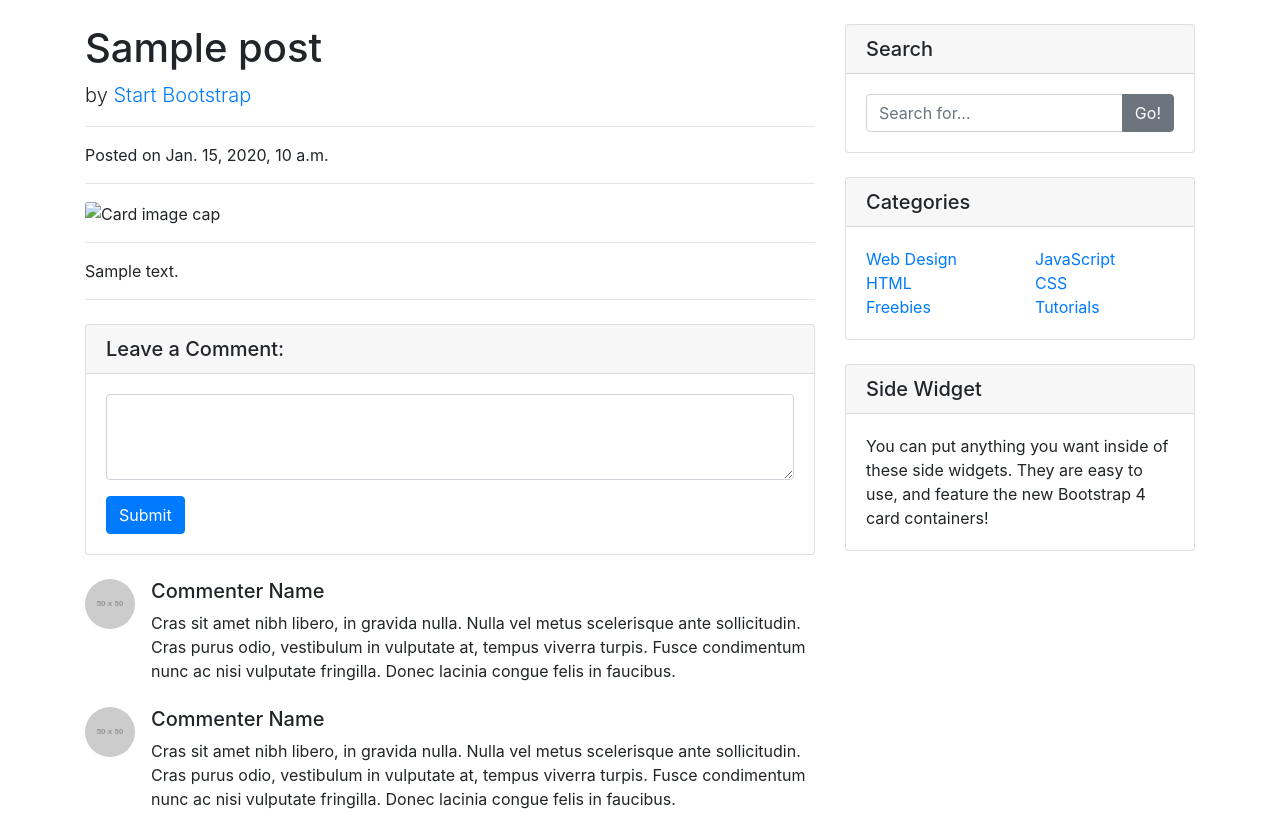
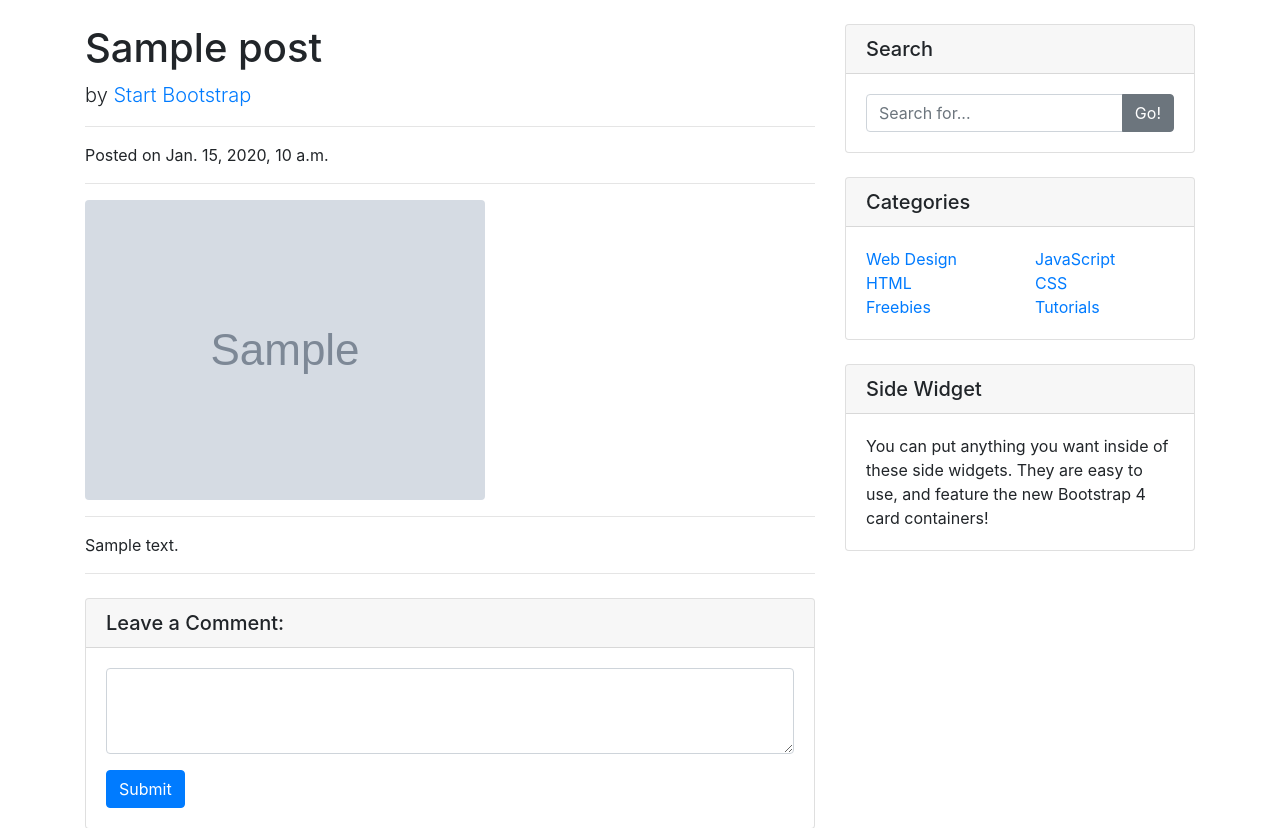
Before and after one commit to Seong-dong/team_prj_django, a Django app: page /blog/1/ in a window 1280 px wide. Shown: the part 56-884 px from the top of the page. Run offline with Django 4.2, Linux system fonts and the light colour scheme; tables that the repository leaves empty hold one stand-in row (values such as "Sample post"); grey boxes marked "Sample" are stand-in pictures; grey boxes labelled with a size stand in for pictures from a placeholder-image service; some libraries are stand-ins or nearby versions.

Commit message:
포스트상세페이지에 대표 이미지 출력

```diff
--- a/blog/templates/blog/post_detail.html
+++ b/blog/templates/blog/post_detail.html
@@ -74,7 +74,8 @@
             <hr>
 
             <!-- Preview Image -->
-            <img class="card-img-top" src="https://via.placeholder.com/900x300" alt="Card image cap">
+<!--            <img class="card-img-top" src="{{ post.head_image.url }}" alt="Card image cap">-->
+            <img class="img-fluid rounded" src="{{ post.head_image.url }}" alt="Card image cap">
 
             <hr>
 
```
